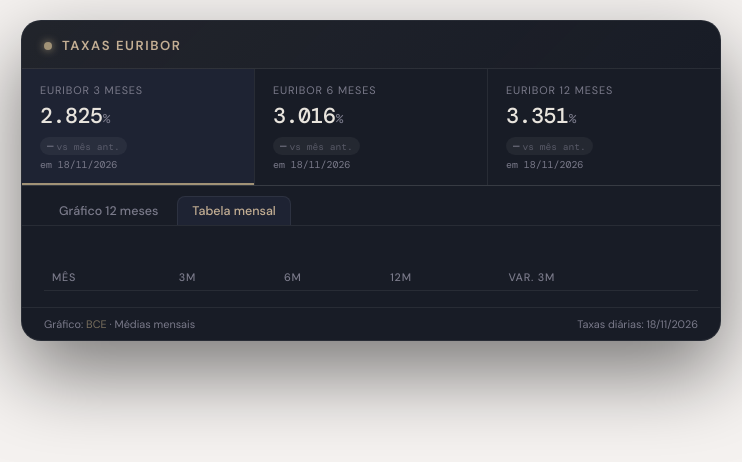
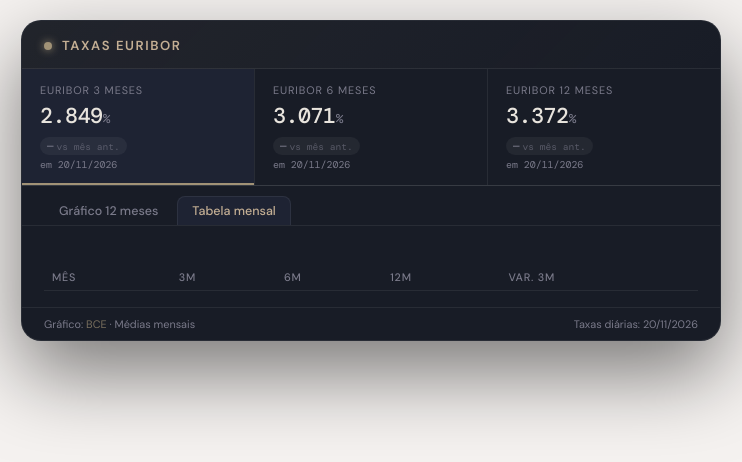
Before and after one commit to ricardotdi/widget-credito, a plain HTML site: page euribor-widget-daily.html in a window 1280 px wide. Shown: the full height of the page, 269-1011 px from the left. Drawn offline with nearby package versions, Linux system fonts and the light colour scheme; no server answers.

Commit message:
Update euribor-widget-daily.html — taxas Euribor de 2026-11-20
Co-Authored-By: Claude Opus 5.5 <noreply@anthropic.com>

```diff
--- a/euribor-widget-daily.html
+++ b/euribor-widget-daily.html
@@ -253,10 +253,10 @@
 
 <script>
 const DAILY = {
-  e3m:  "2.825",
-  e6m:  "3.016",
-  e12m: "3.351",
-  date: "2026-11-18"
+  e3m:  "2.849",
+  e6m:  "3.071",
+  e12m: "3.372",
+  date: "2026-11-20"
 };
 
 const WORKER_URL = "https://euribor-daily.ricardotdi.workers.dev/?t=" + Date.now();
```
